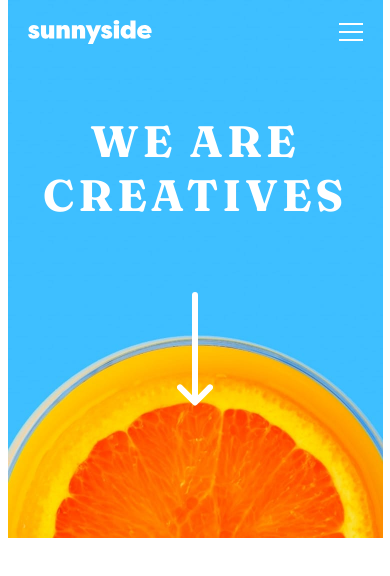
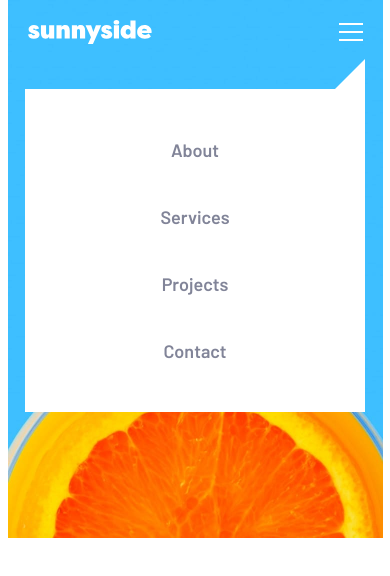
Before and after one commit to erwinruiz/sunnyside-agency-landing-page, a React (Create React App) app: page / in a window 390 px wide. Both pictures are taken after a click on the picture 350 px from the left and 32 px from the top of the page. Shown: the top 576 px of the page. Built offline with nearby package versions, Linux system fonts and the light colour scheme.

Commit message:
Add nav menu on mobile design

```diff
--- a/src/Components/Header.js
+++ b/src/Components/Header.js
@@ -1,6 +1,14 @@
 import classes from "./Header.module.css";
+import NavMenu from "./NavMenu";
+import { useState } from "react";
 
 function Header() {
+  const [openMenu, setOpenMenu] = useState(false);
+
+  const toggleMenuHandler = () => {
+    setOpenMenu((state) => !state);
+  };
+
   return (
     <header className={classes.header}>
       <img
@@ -11,11 +19,16 @@ function Header() {
       <div className={classes.icons}>
         <img src="./images/logo.svg" alt="logo" />
         <img
+          onClick={toggleMenuHandler}
           className={classes.navIcon}
           src="./images/icon-hamburger.svg"
           alt="menu icon"
         />
       </div>
+      {openMenu && (
+        <div className={classes.modal} onClick={toggleMenuHandler} />
+      )}
+      {openMenu && <NavMenu />}
       <h1>We are creatives</h1>
       <div className={classes.arrow}>
         <img src="./images/icon-arrow-down.svg" alt="arrow down" />
--- a/src/Components/Header.module.css
+++ b/src/Components/Header.module.css
@@ -29,3 +29,10 @@
 .arrow {
   text-align: center;
 }
+.modal {
+  position: fixed;
+  left: 0;
+  top: 0;
+  width: 100%;
+  height: 100%;
+}
--- /dev/null
+++ b/src/Components/NavMenu.js
@@ -0,0 +1,19 @@
+import classes from "./NavMenu.module.css";
+
+function NavMenu() {
+  return (
+    <div className={classes.container}>
+      <div className={classes.arrowContainer}>
+        <div className={classes.arrow} />
+      </div>
+      <nav className={classes.nav}>
+        <a href="#about">About</a>
+        <a href="#services">Services</a>
+        <a href="#projects">Projects</a>
+        <a href="#contact">Contact</a>
+      </nav>
+    </div>
+  );
+}
+
+export default NavMenu;
--- /dev/null
+++ b/src/Components/NavMenu.module.css
@@ -0,0 +1,44 @@
+.container {
+  position: absolute;
+  display: flex;
+  justify-content: center;
+  flex-direction: column;
+  width: 375px;
+  margin-top: -55px;
+}
+.nav {
+  margin: 0 auto;
+  background-color: var(--White);
+  width: 340px;
+  display: flex;
+  flex-direction: column;
+  align-items: center;
+  gap: 5px;
+  padding: 30px 0;
+}
+.nav a {
+  padding: 20px 0;
+  width: 150px;
+  text-decoration: none;
+  text-align: center;
+  color: var(--Dark-grayish-blue);
+}
+.nav a:hover {
+  background-color: var(--Yellow);
+  border-radius: 35px;
+  text-transform: uppercase;
+  color: black;
+  font-family: "Fraunces", serif;
+}
+.arrowContainer {
+  width: 340px;
+  margin: 0 auto;
+  display: flex;
+  justify-content: flex-end;
+}
+.arrow {
+  height: 30px;
+  width: 30px;
+  clip-path: polygon(100% 0, 0% 100%, 100% 100%);
+  background-color: var(--White);
+}
--- a/src/index.css
+++ b/src/index.css
@@ -25,7 +25,5 @@ body {
   font-size: 18px;
   display: flex;
   justify-content: center;
-  /* Weights: 600 */
-  /* font-family: "Barlow", sans-serif;  */
-  /* Weights: 700, 900 */
+  font-family: "Barlow", sans-serif;
 }
```
